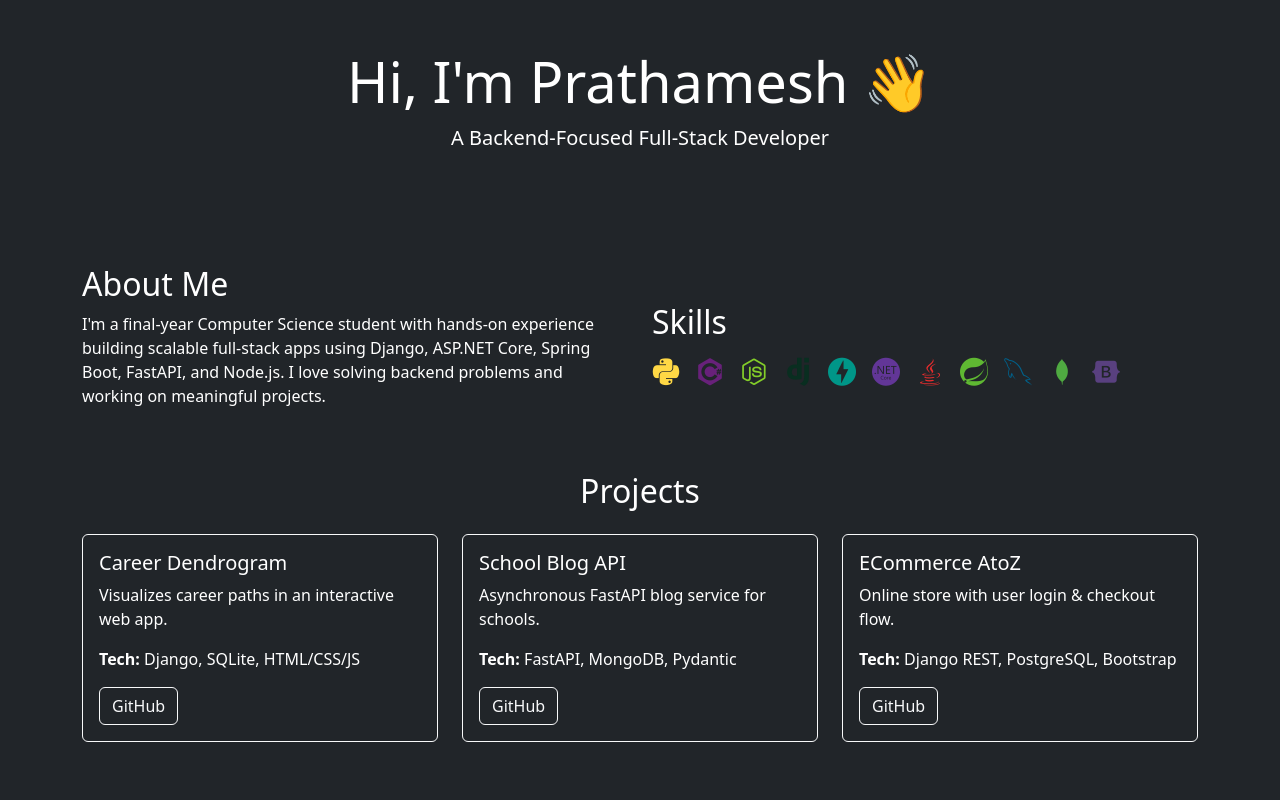
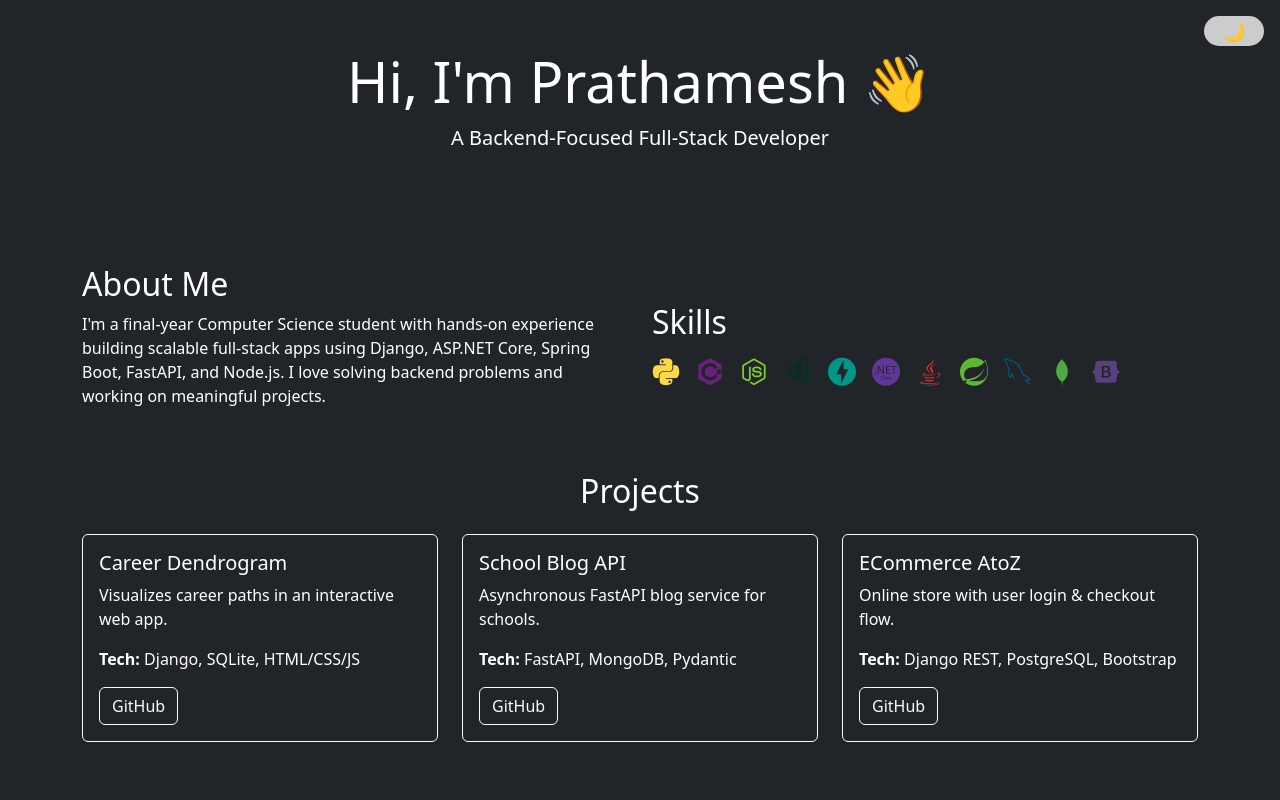
Before and after one commit to 01Prathamesh/Portfolio, a React (Create React App) app: page / in a window 1280 px wide. Shown: the top 800 px of the page. Built offline with nearby package versions, Linux system fonts and the light colour scheme.

Commit message:
feat: add dark/light mode toggle switch for theme control

```diff
--- a/src/App.css
+++ b/src/App.css
@@ -36,3 +36,48 @@
     transform: rotate(360deg);
   }
 }
+
+.toggle-container {
+  position: fixed;
+  top: 1rem;
+  right: 1rem;
+  z-index: 999;
+}
+
+.toggle-switch {
+  position: relative;
+  display: inline-block;
+  width: 60px;
+  height: 30px;
+}
+
+.toggle-switch input {
+  opacity: 0;
+  width: 0;
+  height: 0;
+}
+
+.slider {
+  position: absolute;
+  inset: 0;
+  background-color: #ccc;
+  border-radius: 30px;
+  cursor: pointer;
+  transition: 0.4s;
+  display: flex;
+  align-items: center;
+  justify-content: center;
+  font-size: 18px;
+}
+
+input:checked + .slider {
+  background-color: #333;
+}
+
+.emoji {
+  transition: transform 0.3s ease;
+}
+
+input:checked + .slider .emoji {
+  transform: rotate(360deg);
+}
--- a/src/App.js
+++ b/src/App.js
@@ -1,9 +1,28 @@
-import React from 'react';
+import React, { useState } from 'react';
 import './App.css';
 
 function App() {
+  const [darkMode, setDarkMode] = useState(true);
+
+  const toggleTheme = () => setDarkMode(!darkMode);
+
   return (
-    <div className="bg-dark text-white min-vh-100">
+    <div
+        className={darkMode ? "bg-dark text-white" : "bg-light text-dark"}
+        style={{ transition: "all 0.5s ease-in-out" }}
+      >
+      {/* Toggle Button */}
+      <div className="toggle-container">
+        <label className="toggle-switch">
+          <input type="checkbox" checked={!darkMode} onChange={toggleTheme} />
+          <span className="slider">
+            <span className="emoji">{darkMode ? '🌙' : '☀️'}</span>
+          </span>
+        </label>
+      </div>
+
+
+
       {/* Hero Section */}
       <header className="text-center py-5">
         <h1 className="display-4 animate__animated animate__fadeInDown">
@@ -67,12 +86,12 @@ function App() {
             },
           ].map((proj, idx) => (
             <div className="col-md-4 mb-4" key={idx}>
-              <div className="card h-100 bg-dark text-white border-light animate__animated animate__fadeInUp">
+              <div className={`card h-100 ${darkMode ? 'bg-dark text-white border-light' : 'bg-white text-dark border-dark'} animate__animated animate__fadeInUp`}>
                 <div className="card-body">
                   <h5 className="card-title">{proj.title}</h5>
                   <p className="card-text">{proj.desc}</p>
                   <p><strong>Tech:</strong> {proj.tech}</p>
-                  <a href={proj.github} className="btn btn-outline-light" target="_blank" rel="noreferrer">GitHub</a>
+                  <a href={proj.github} className={`btn btn-outline-${darkMode ? 'light' : 'dark'}`} target="_blank" rel="noreferrer">GitHub</a>
                 </div>
               </div>
             </div>
@@ -80,6 +99,7 @@ function App() {
         </div>
       </section>
 
+      {/* Contact Section */}
       <section className="container my-5">
         <h2 className="text-center mb-4 animate__animated animate__fadeInDown">Contact Me</h2>
         <div className="row justify-content-center">
@@ -102,37 +122,23 @@ function App() {
                 <label htmlFor="message" className="form-label">Message</label>
                 <textarea className="form-control" id="message" name="Message" rows="4" required></textarea>
               </div>
-              <button type="submit" className="btn btn-outline-light">Send</button>
+              <button type="submit" className={`btn btn-outline-${darkMode ? 'light' : 'dark'}`}>Send</button>
             </form>
           </div>
         </div>
       </section>
 
-      <footer className="bg-secondary text-light py-4 mt-5">
+      {/* Footer */}
+      <footer className={`${darkMode ? 'bg-secondary text-light' : 'bg-light text-dark'} py-4 mt-5`}>
         <div className="container text-center">
           <div className="mb-3">
-            <a
-              href="https://github.com/01Prathamesh"
-              target="_blank"
-              rel="noreferrer"
-              className="mx-3 text-light"
-            >
+            <a href="https://github.com/01Prathamesh" target="_blank" rel="noreferrer" className="mx-3 text-reset">
               <i className="bi bi-github fs-4"></i>
             </a>
-            <a
-              href="https://www.linkedin.com/in/prathamesh-kasar"
-              target="_blank"
-              rel="noreferrer"
-              className="mx-3 text-light"
-            >
+            <a href="https://www.linkedin.com/in/prathamesh-kasar" target="_blank" rel="noreferrer" className="mx-3 text-reset">
               <i className="bi bi-linkedin fs-4"></i>
             </a>
-            <a
-              href="https://drive.google.com/file/d/1dOYtfXw9zFRazJPfqdvMAZaaONYrzS8m/view?usp=sharing"
-              target="_blank"
-              rel="noreferrer"
-              className="mx-3 text-light"
-            >
+            <a href="https://drive.google.com/file/d/1dOYtfXw9zFRazJPfqdvMAZaaONYrzS8m/view?usp=sharing" target="_blank" rel="noreferrer" className="mx-3 text-reset">
               <i className="bi bi-file-earmark-person fs-4"></i>
             </a>
           </div>
```
